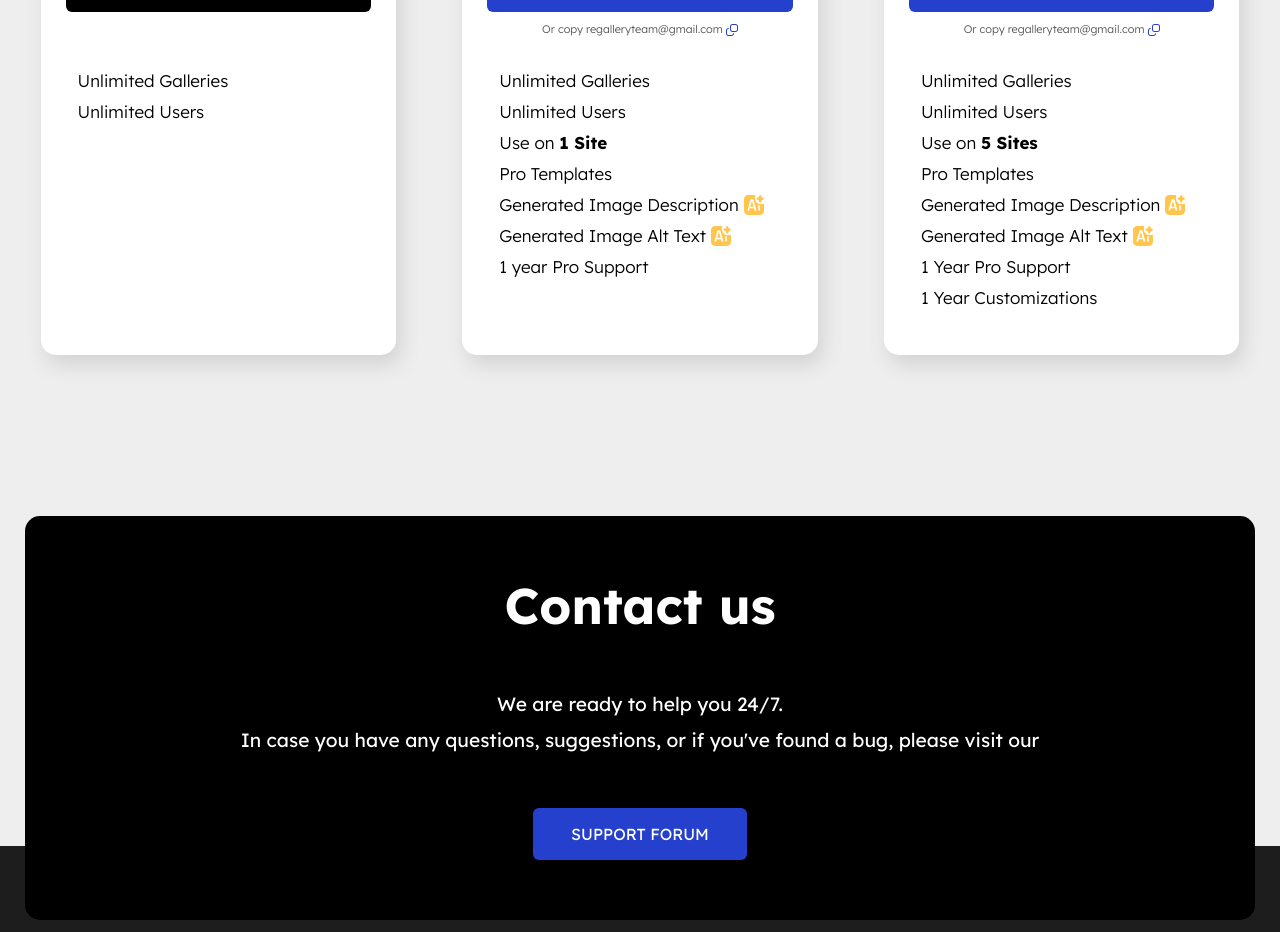
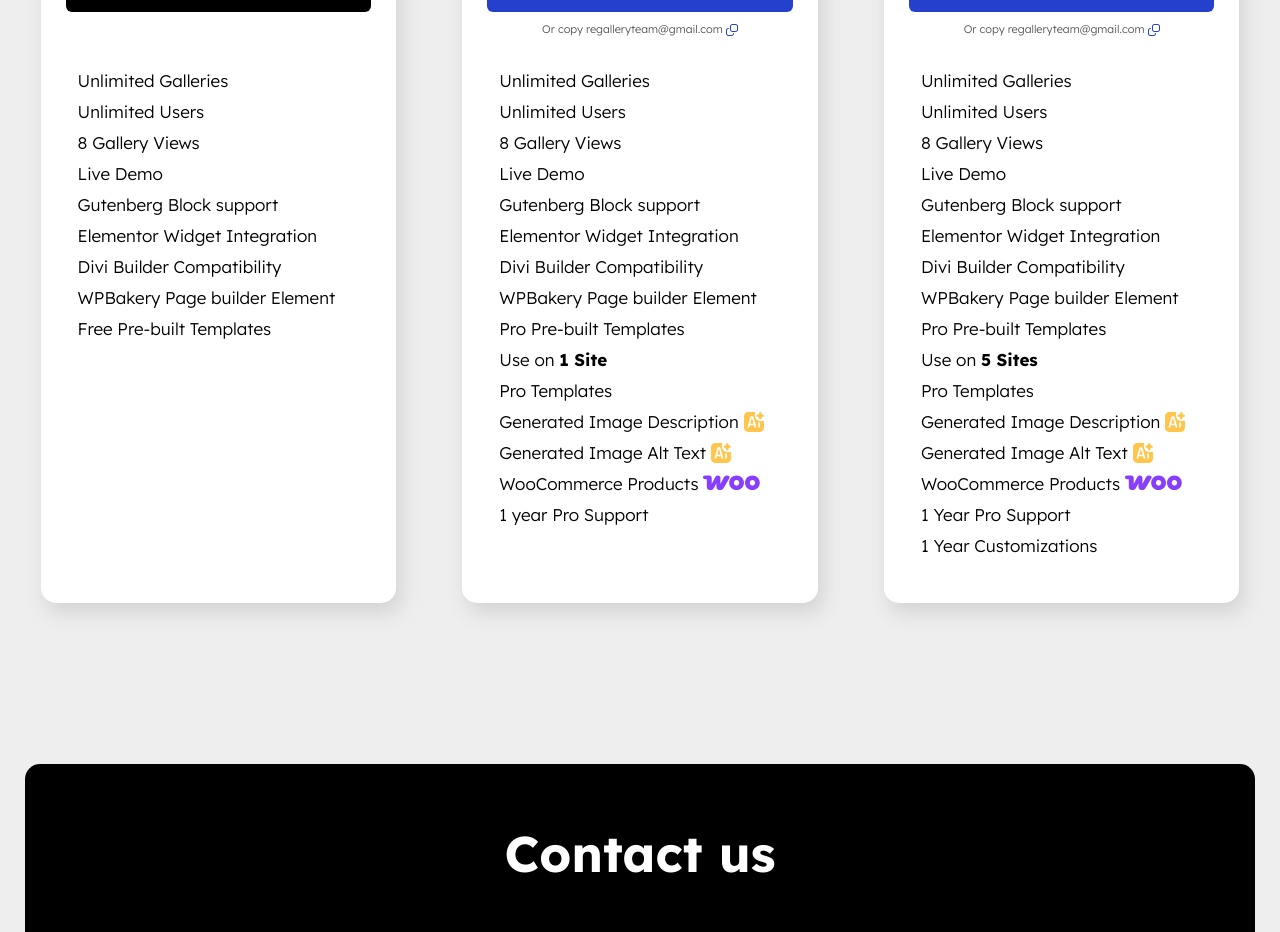
Before and after one commit to GrigorHarutyunian/regallery, a React (Vite) app: page / in a window 1280 px wide. Shown: the part 5860-6792 px from the top of the page. Built offline with nearby package versions, Linux system fonts and the light colour scheme.

Commit message:
Added info about woocommerce integration

```diff
--- /dev/null
+++ b/src/assets/icons/pricinngs-icons/pricing-iconst.tsx
@@ -0,0 +1,38 @@
+export const ai_icon = (
+  <svg
+    className="ai-icon"
+    xmlns="http://www.w3.org/2000/svg"
+    viewBox="0 0 24 24"
+  >
+    <path
+      fill="#FFC54D"
+      d="m19.5,9c-.46,0-.874-.28-1.045-.708l-.853-1.911-1.914-.897c-.424-.179-.697-.597-.688-1.057.009-.46.297-.868.727-1.031l1.948-.738.78-1.951c.171-.427.584-.708,1.045-.708s.874.28,1.045.708l.785,1.963,1.963.785c.427.171.708.584.708,1.045s-.28.874-.708,1.045l-1.963.785-.785,1.963c-.171.427-.584.708-1.045.708Zm3.162,1.473c-1.222.505-2.618.675-4.076.388-2.72-.536-4.911-2.727-5.447-5.447-.287-1.458-.118-2.854.388-4.076.264-.639-.204-1.338-.895-1.338h-7.632C2.239,0,0,2.239,0,5v14c0,2.761,2.239,5,5,5h14c2.761,0,5-2.239,5-5v-7.632c0-.691-.699-1.159-1.338-.895Zm-8.964,8.527c-.443,0-.831-.294-.952-.72l-.643-2.28h-5.206l-.643,2.28c-.12.426-.509.72-.952.72h0c-.654,0-1.128-.624-.953-1.254l3.091-11.108c.141-.608.541-1.12,1.098-1.405.568-.292,1.22-.31,1.839-.05.587.246,1.037.817,1.204,1.535l3.071,11.029c.175.63-.298,1.254-.953,1.254Zm5.302-1c0,.552-.448,1-1,1s-1-.448-1-1v-4.912c0-.552.448-1,1-1s1,.448,1,1v4.912ZM9.39,7.165l-1.929,6.835h4.077l-1.929-6.835c-.029-.114-.191-.114-.219,0Z"
+    />
+  </svg>
+);
+
+export const woo_icon = (
+  <svg
+    xmlns="http://www.w3.org/2000/svg"
+    version="1.1"
+    className="woo-icon"
+    viewBox="0 0 95 26"
+  >
+    <path
+      d="M12.0825 25.2704C14.8471 25.2704 17.0657 23.9052 18.7381 20.7651L22.4584 13.8023V19.707C22.4584 23.1884 24.7111 25.2704 28.1925 25.2704C30.923 25.2704 32.9368 24.0758 34.8822 20.7651L43.4492 6.29339C45.3264 3.11918 43.9953 0.72998 39.8654 0.72998C37.6469 0.72998 36.2134 1.44674 34.9164 3.87006L29.0117 14.9628V5.09879C29.0117 2.1635 27.6123 0.72998 25.0183 0.72998C22.9704 0.72998 21.3321 1.6174 20.0692 4.07485L14.5058 14.9628V5.20119C14.5058 2.0611 13.2088 0.72998 10.0687 0.72998H3.65206C1.22873 0.72998 0 1.85632 0 3.93833C0 6.02034 1.29699 7.21494 3.65206 7.21494H6.28017V19.6729C6.28017 23.1884 8.63523 25.2704 12.0825 25.2704Z"
+      fill="#873EFF"
+    />
+    <path
+      fill-rule="evenodd"
+      clip-rule="evenodd"
+      d="M55.9772 0.72998C48.9803 0.72998 43.6217 5.95208 43.6217 13.0173C43.6217 20.0825 49.0144 25.2704 55.9772 25.2704C62.94 25.2704 68.2645 20.0483 68.2986 13.0173C68.2986 5.95208 62.94 0.72998 55.9772 0.72998ZM55.9772 17.7274C53.3491 17.7274 51.5401 15.7478 51.5401 13.0173C51.5401 10.2868 53.3491 8.27301 55.9772 8.27301C58.6053 8.27301 60.4143 10.2868 60.4143 13.0173C60.4143 15.7478 58.6395 17.7274 55.9772 17.7274Z"
+      fill="#873EFF"
+    />
+    <path
+      fill-rule="evenodd"
+      clip-rule="evenodd"
+      d="M70.0369 13.0173C70.0369 5.95208 75.3955 0.72998 82.3583 0.72998C89.3211 0.72998 94.6797 5.98621 94.6797 13.0173C94.6797 20.0483 89.3211 25.2704 82.3583 25.2704C75.3955 25.2704 70.0369 20.0825 70.0369 13.0173ZM77.9554 13.0173C77.9554 15.7478 79.6961 17.7274 82.3583 17.7274C84.9864 17.7274 86.7954 15.7478 86.7954 13.0173C86.7954 10.2868 84.9864 8.27301 82.3583 8.27301C79.7302 8.27301 77.9554 10.2868 77.9554 13.0173Z"
+      fill="#873EFF"
+    />
+  </svg>
+);
--- a/src/components/pricing/Pricing.css
+++ b/src/components/pricing/Pricing.css
@@ -156,6 +156,9 @@
   vertical-align: bottom;
 }
 
+.woo-icon {
+  width: 57px;
+}
 @media screen and (min-width: 1126px) and (max-width: 1240px) {
   .pricing-card__features__list {
     font-size: 15px;
@@ -178,6 +181,12 @@
   }
   .pricing-card__features__list {
     font-size: 12px;
+  }
+}
+
+@media screen and (min-width: 861px) and (max-width: 975px) {
+  .woo-icon {
+    width: 46px;
   }
 }
 
@@ -322,4 +331,7 @@
   .pricing-card__features__list {
     font-size: 12px;
   }
+  .woo-icon {
+    width: 46px;
+  }
 }
--- a/src/components/pricing/pricing-data.tsx
+++ b/src/components/pricing/pricing-data.tsx
@@ -1,21 +1,20 @@
-const ai_icon = (
-  <svg
-    className="ai-icon"
-    xmlns="http://www.w3.org/2000/svg"
-    viewBox="0 0 24 24"
-  >
-    <path
-      fill="#FFC54D"
-      d="m19.5,9c-.46,0-.874-.28-1.045-.708l-.853-1.911-1.914-.897c-.424-.179-.697-.597-.688-1.057.009-.46.297-.868.727-1.031l1.948-.738.78-1.951c.171-.427.584-.708,1.045-.708s.874.28,1.045.708l.785,1.963,1.963.785c.427.171.708.584.708,1.045s-.28.874-.708,1.045l-1.963.785-.785,1.963c-.171.427-.584.708-1.045.708Zm3.162,1.473c-1.222.505-2.618.675-4.076.388-2.72-.536-4.911-2.727-5.447-5.447-.287-1.458-.118-2.854.388-4.076.264-.639-.204-1.338-.895-1.338h-7.632C2.239,0,0,2.239,0,5v14c0,2.761,2.239,5,5,5h14c2.761,0,5-2.239,5-5v-7.632c0-.691-.699-1.159-1.338-.895Zm-8.964,8.527c-.443,0-.831-.294-.952-.72l-.643-2.28h-5.206l-.643,2.28c-.12.426-.509.72-.952.72h0c-.654,0-1.128-.624-.953-1.254l3.091-11.108c.141-.608.541-1.12,1.098-1.405.568-.292,1.22-.31,1.839-.05.587.246,1.037.817,1.204,1.535l3.071,11.029c.175.63-.298,1.254-.953,1.254Zm5.302-1c0,.552-.448,1-1,1s-1-.448-1-1v-4.912c0-.552.448-1,1-1s1,.448,1,1v4.912ZM9.39,7.165l-1.929,6.835h4.077l-1.929-6.835c-.029-.114-.191-.114-.219,0Z"
-    />
-  </svg>
-);
-
+import { ai_icon } from "../../assets/icons/pricinngs-icons/pricing-iconst";
+import { woo_icon } from "../../assets/icons/pricinngs-icons/pricing-iconst";
 const pricingData = [
   {
     price: "Free",
     text: "Easy Start for Beginners to Explore Galleries",
-    advantages: ["Unlimited Galleries", "Unlimited Users"],
+    advantages: [
+      "Unlimited Galleries",
+      "Unlimited Users",
+      "8 Gallery Views",
+      "Live Demo",
+      "Gutenberg Block support",
+      "Elementor Widget Integration",
+      "Divi Builder Compatibility",
+      "WPBakery Page builder Element",
+      "Free Pre-built Templates",
+    ],
     id: 1,
     title: "Starter",
     href: "https://wordpress.org/plugins/regallery/ with ",
@@ -26,10 +25,18 @@ const pricingData = [
     advantages: [
       "Unlimited Galleries",
       "Unlimited Users",
+      "8 Gallery Views",
+      "Live Demo",
+      "Gutenberg Block support",
+      "Elementor Widget Integration",
+      "Divi Builder Compatibility",
+      "WPBakery Page builder Element",
+      "Pro Pre-built Templates",
       "Use on 1 Site",
       "Pro Templates",
       <>Generated Image Description{ai_icon}</>,
       <>Generated Image Alt Text{ai_icon}</>,
+      <>WooCommerce Products {woo_icon}</>,
       "1 year Pro Support",
     ],
     id: 2,
@@ -45,10 +52,18 @@ const pricingData = [
     advantages: [
       "Unlimited Galleries",
       "Unlimited Users",
+      "8 Gallery Views",
+      "Live Demo",
+      "Gutenberg Block support",
+      "Elementor Widget Integration",
+      "Divi Builder Compatibility",
+      "WPBakery Page builder Element",
+      "Pro Pre-built Templates",
       "Use on 5 Sites",
       "Pro Templates",
       <>Generated Image Description{ai_icon}</>,
       <>Generated Image Alt Text{ai_icon}</>,
+      <>WooCommerce Products {woo_icon}</>,
       "1 Year Pro Support",
       "1 Year Customizations",
     ],
```
